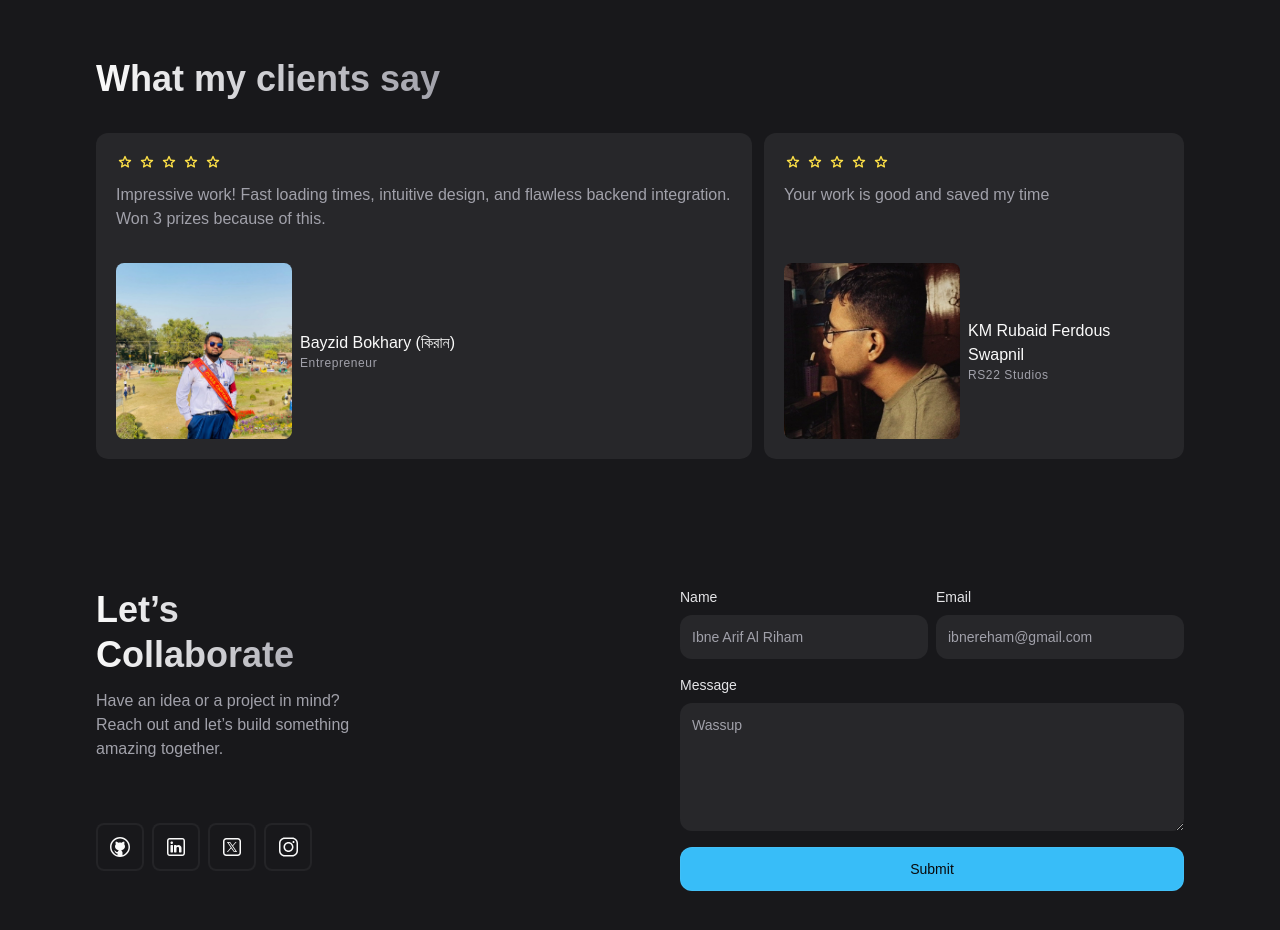
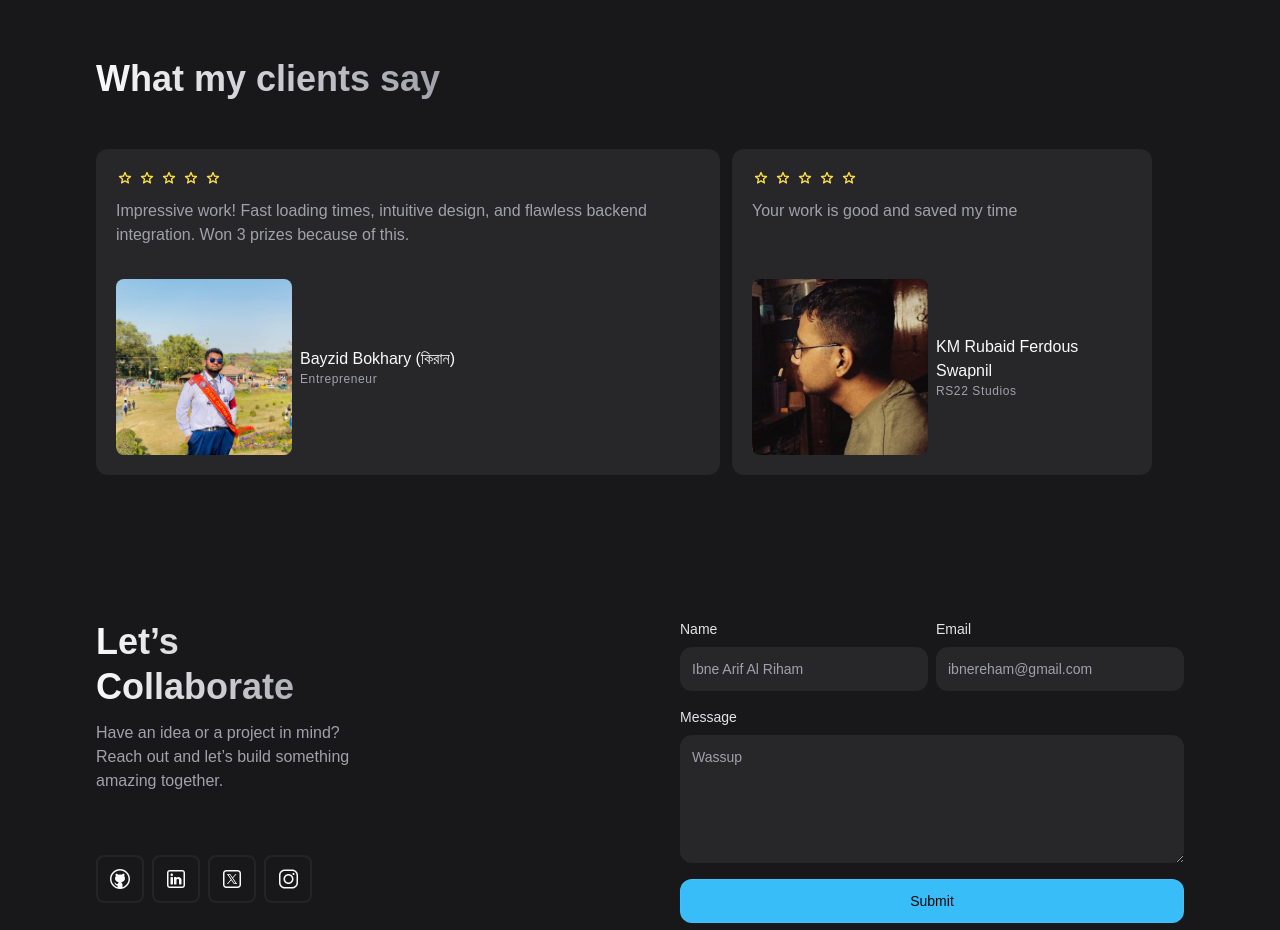
Before and after one commit to naextro/portfolio-source, a React (Vite) app: page / in a window 1280 px wide. Shown: the part 3100-4030 px from the top of the page. Built offline with nearby package versions, Linux system fonts and the light colour scheme; a web font is replaced by a local one.

Commit message:
fixed a bug in Review.jsx

```diff
--- a/src/components/Review.jsx
+++ b/src/components/Review.jsx
@@ -23,7 +23,7 @@ const Review = () => {
           What my clients say
         </h2>
 
-        <div className='flex items-stretch gap-3 w-fit'>
+        <div className="overflow-x-auto flex gap-3 w-full flex-nowrap -mx-4 p-4">
           {
             reviews.map(({content, name,imgSrc,company}, key)=>(
               <ReviewCard
```
